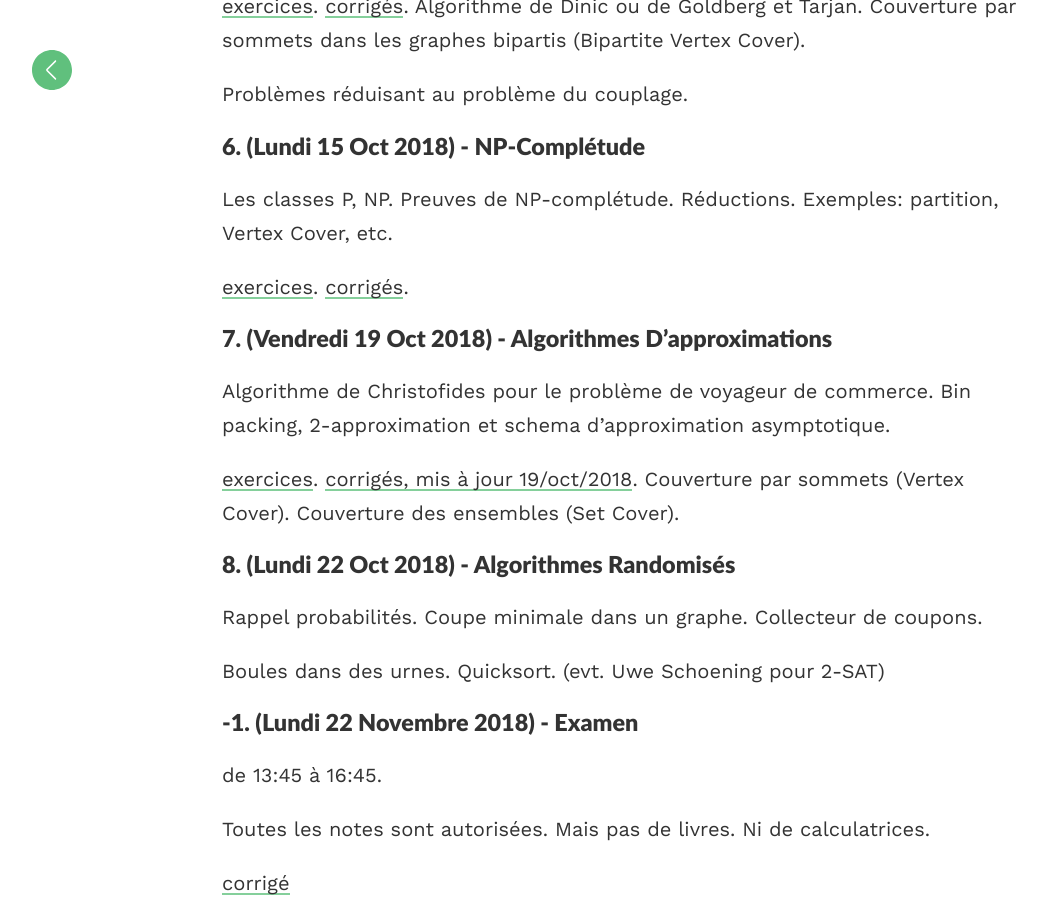
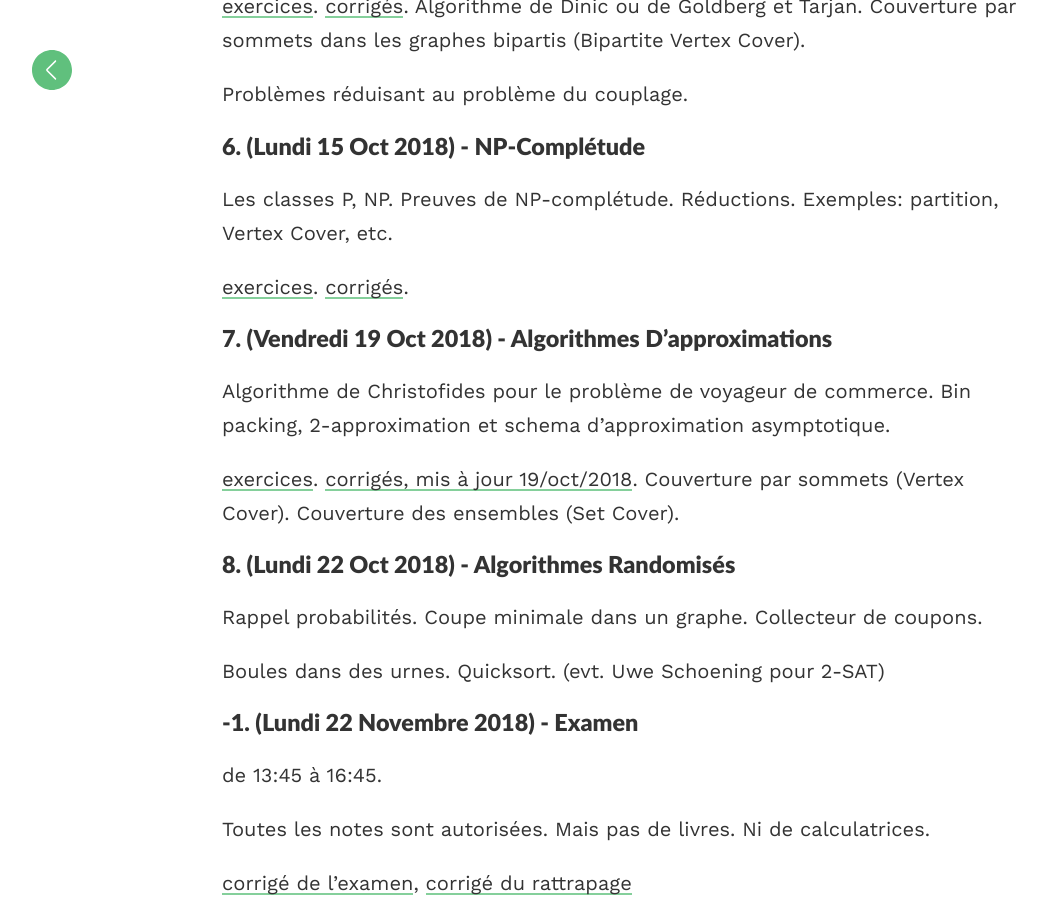
Before and after one commit to xtof-durr/xtof-durr.github.io, a Jekyll site: the page built from ALG/index.md, in a window 1280 px wide and 900 px high, scrolled down 2024 px. Shown: the whole window, without its empty margins (18-1065 px from the left). Built offline with Jekyll 4.4.1, drawn with Linux system fonts in a browser that asks for light colours; our own code applies the rules of GitHub Pages for plain Markdown files.

Commit message:
rattrapage

```diff
--- a/ALG/index.md
+++ b/ALG/index.md
@@ -111,4 +111,5 @@ de 13:45  à  16:45.
 Toutes les notes sont autorisées.  Mais pas de livres.
 Ni de calculatrices.
 
-[corrigé](examens/examen_2018.pdf)
+[corrigé de l'examen](examens/examen_2018.pdf),
+[corrigé du rattrapage](examens/rattr_2019.pdf)
```
Also changed, not shown: 1 other file.
